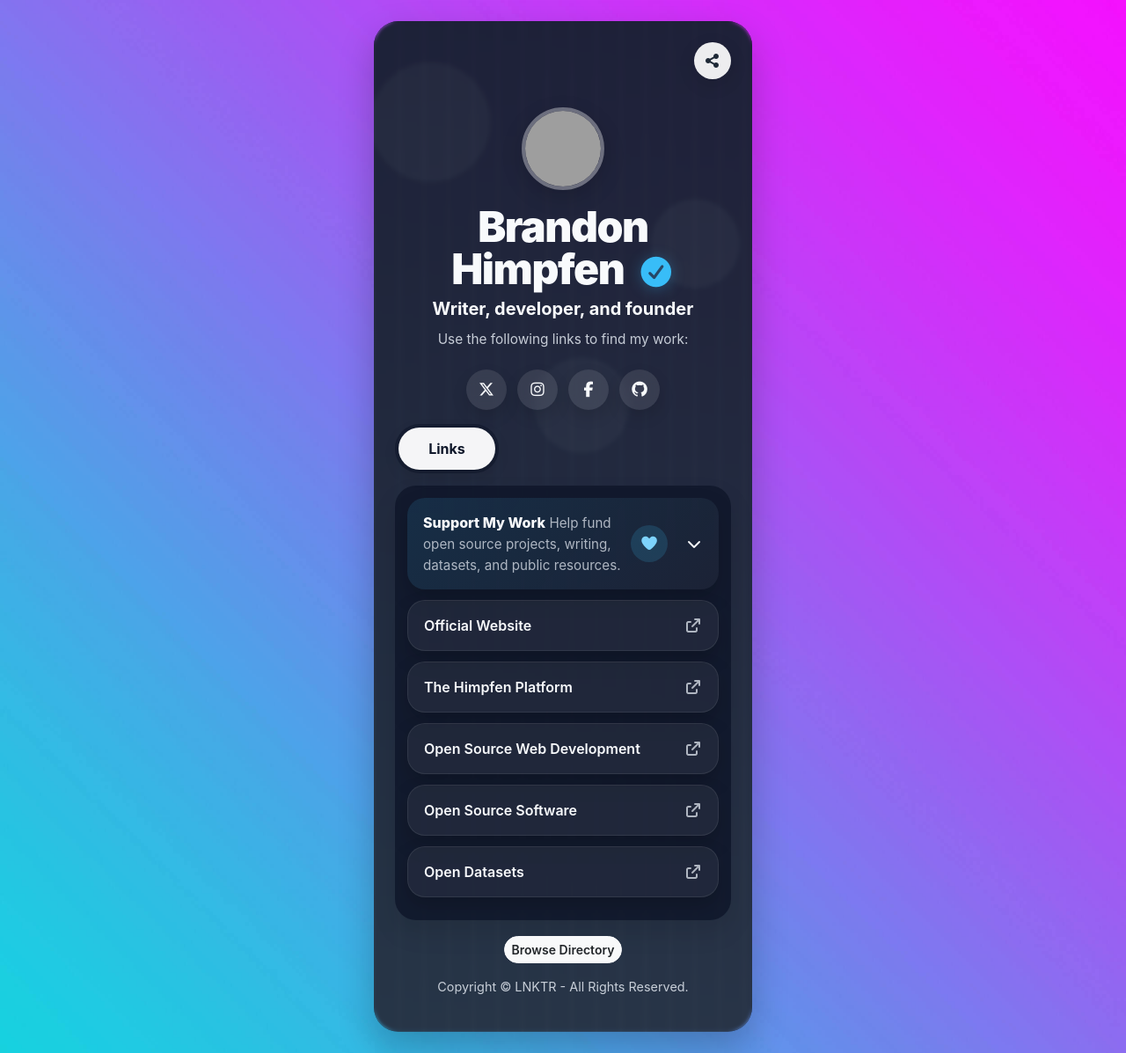
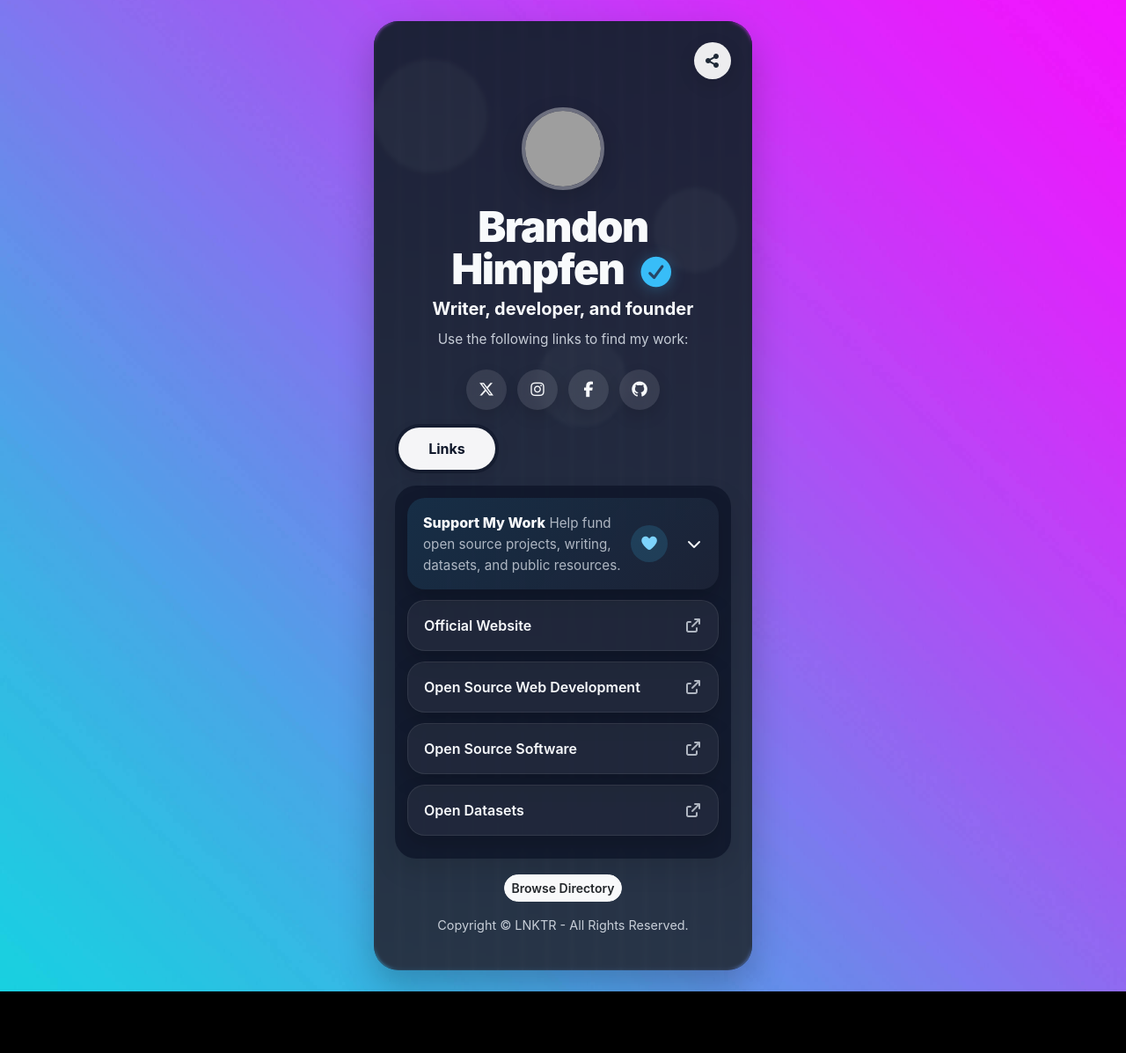
Before and after one commit to brandonhimpfen/lnktr.net, a Jekyll site: the page built from _posts/2020-11-06-brandon.md, in a window 1280 px wide. Shown: the whole page at 88% size. Built offline with Jekyll 4.4.1, drawn with Linux system fonts in a browser that asks for light colours; nearby versions of some CDN libraries; after the commit the page ends 1127 px from its top, so only the background shows below that; grey boxes are pictures that could not be loaded.

Commit message:
Update 2020-11-06-brandon.md

```diff
--- a/_posts/2020-11-06-brandon.md
+++ b/_posts/2020-11-06-brandon.md
@@ -9,14 +9,12 @@
 links:
   - label: Official Website
     url: https://www.brandonhimpfen.com/
-  - label: The Himpfen Platform
-    url: https://www.himpfen.com/
   - label: Open Source Web Development
-    url: https://www.himpfen.com/code/
+    url: https://www.brandonhimpfen.com/code/
   - label: Open Source Software
-    url: https://www.himpfen.com/software/
+    url: https://www.brandonhimpfen.com/software/
   - label: Open Datasets
-    url: https://www.himpfen.com/datasets/
+    url: https://www.brandonhimpfen.com/datasets/
 
 socials:
   enabled: true
```
